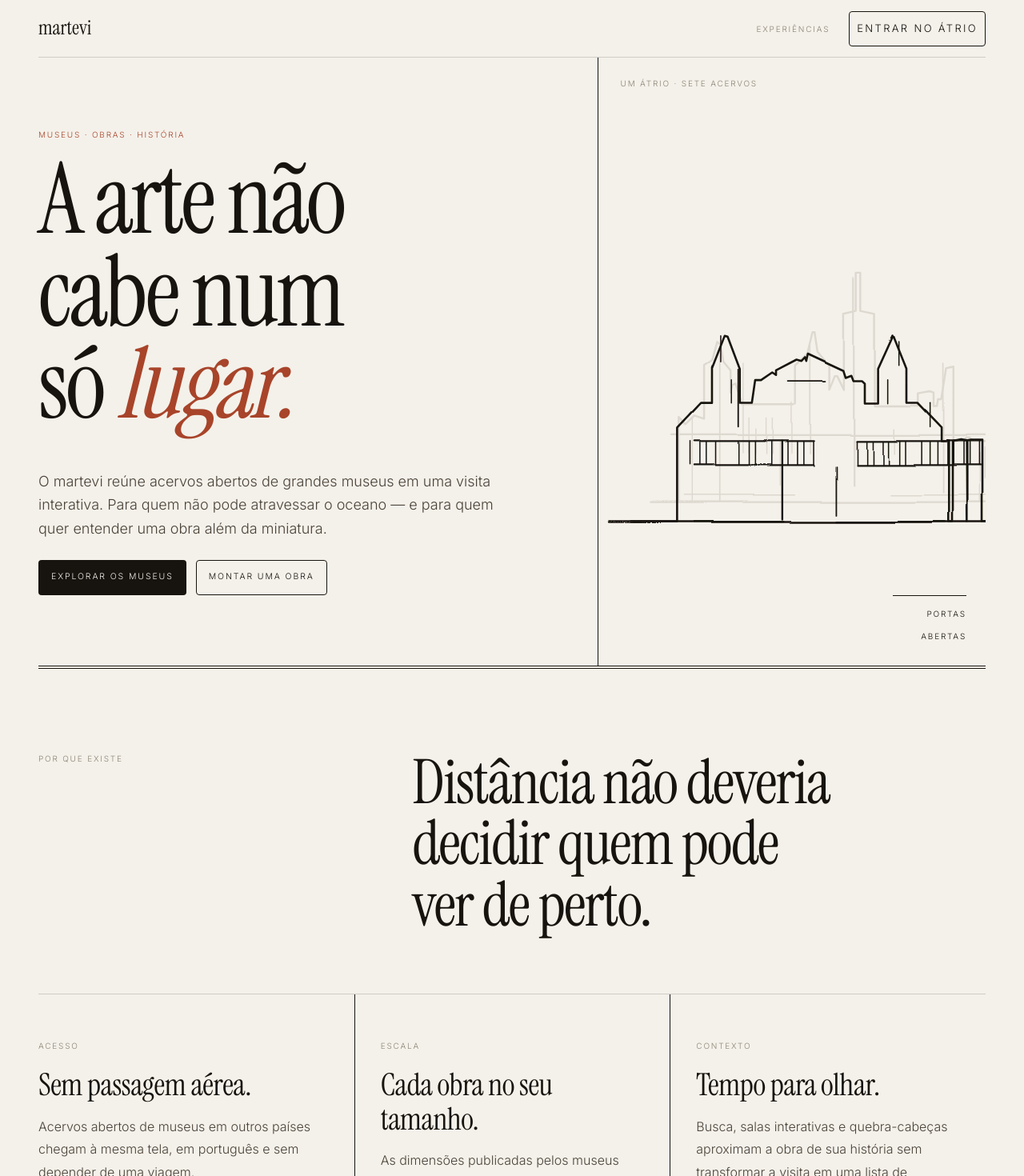
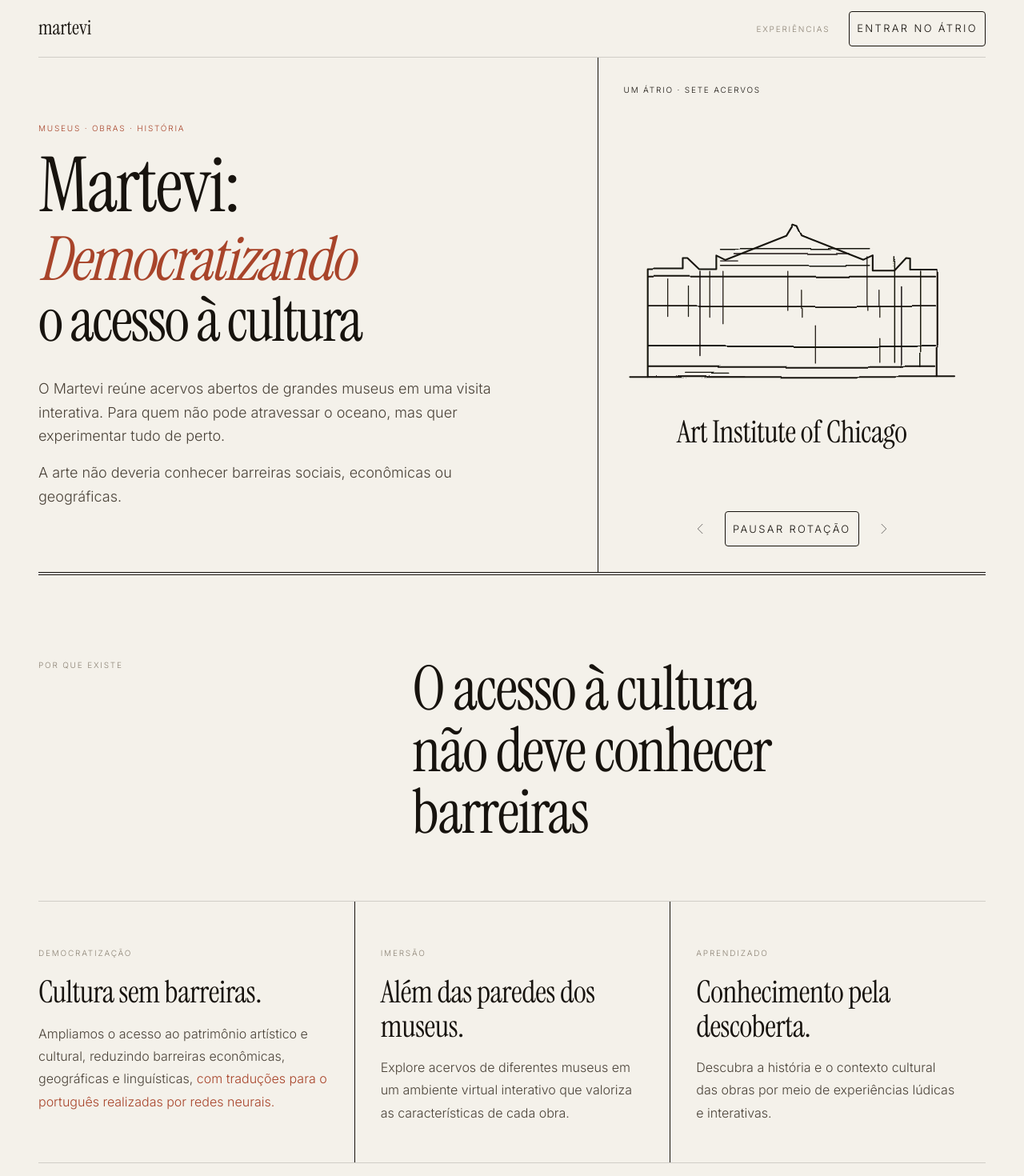
Before and after one commit to martevi-usp/frontend, a React (Vite) app: page / in a window 1280 px wide. Shown: the top 1470 px of the page at 80% size. Built offline with nearby package versions, Linux system fonts and the light colour scheme; no server answers.

Commit message:
feat: refresh landing copy and showcase museum facades

```diff
--- /dev/null
+++ b/src/components/landing/LandingMuseumCarousel.tsx
@@ -0,0 +1,92 @@
+import { Box, Button, IconButton, Typography, useMediaQuery } from '@mui/material'
+import { useEffect, useState } from 'react'
+import { ArrowIcon } from '../icons'
+import { MUSEUMS } from '../museums/catalog'
+import { MuseumBuilding } from '../museums/MuseumBuilding'
+
+const ROTATION_INTERVAL_MS = 5000
+
+export function LandingMuseumCarousel() {
+  const [index, setIndex] = useState(0)
+  const [paused, setPaused] = useState(false)
+  const [hovered, setHovered] = useState(false)
+  const [focused, setFocused] = useState(false)
+  const prefersReducedMotion = useMediaQuery('(prefers-reduced-motion: reduce)')
+  const canRotate = !prefersReducedMotion && !paused
+  const isRotating = canRotate && !hovered && !focused
+  const museum = MUSEUMS[index]
+
+  useEffect(() => {
+    if (!isRotating) return
+
+    const timer = window.setInterval(() => {
+      setIndex((current) => (current + 1) % MUSEUMS.length)
+    }, ROTATION_INTERVAL_MS)
+
+    return () => window.clearInterval(timer)
+  }, [isRotating])
+
+  function move(step: number) {
+    setIndex((current) => (current + step + MUSEUMS.length) % MUSEUMS.length)
+  }
+
+  return (
+    <Box
+      component="section"
+      aria-labelledby="landing-museums-title"
+      onMouseEnter={() => setHovered(true)}
+      onMouseLeave={() => setHovered(false)}
+      onFocus={() => setFocused(true)}
+      onBlur={(event) => {
+        if (!event.currentTarget.contains(event.relatedTarget)) setFocused(false)
+      }}
+      sx={{
+        display: 'flex',
+        flexDirection: 'column',
+        justifyContent: 'space-between',
+        minWidth: 0,
+        gap: 2,
+        py: { xs: 3, md: 4 },
+        px: { md: 4 },
+        borderLeft: { xs: 0, md: '1px solid' },
+        borderTop: { xs: '1px solid', md: 0 },
+        borderColor: 'divider',
+      }}
+    >
+      <Typography id="landing-museums-title" variant="overline" sx={{ color: 'text.primary' }}>
+        um átrio · sete acervos
+      </Typography>
+
+      <Box component="figure" aria-live={isRotating ? 'off' : 'polite'} sx={{ m: 0, textAlign: 'center' }}>
+        <MuseumBuilding providerId={museum.id} style={{ display: 'block', width: '100%', height: 'auto' }} />
+        <Typography
+          component="figcaption"
+          variant="h4"
+          sx={{
+            minHeight: '2.2em',
+            display: 'grid',
+            placeItems: 'center',
+            fontSize: 'clamp(1.5rem, 3vw, 2.5rem)',
+            px: 1,
+          }}
+        >
+          {museum.name}
+        </Typography>
+      </Box>
+
+      <Box sx={{ display: 'flex', justifyContent: 'center', alignItems: 'center', gap: 1 }}>
+        <IconButton onClick={() => move(-1)} aria-label="Museu anterior" sx={{ width: 44, height: 44 }}>
+          <ArrowIcon direction="left" width={18} />
+        </IconButton>
+        {!prefersReducedMotion && (
+          <Button onClick={() => setPaused((current) => !current)} variant="outlined" size="small">
+            {paused ? 'Retomar rotação' : 'Pausar rotação'}
+          </Button>
+        )}
+        <IconButton onClick={() => move(1)} aria-label="Próximo museu" sx={{ width: 44, height: 44 }}>
+          <ArrowIcon direction="right" width={18} />
+        </IconButton>
+      </Box>
+    </Box>
+  )
+}
--- a/src/components/landing/LandingMuseumIllustration.tsx
+++ /dev/null
@@ -1,72 +0,0 @@
-import { Box, Typography } from '@mui/material'
-import { MuseumBuilding } from '../museums/MuseumBuilding'
-
-/** A paper-and-ink composition made from the same facade drawings as the atrium. */
-export function LandingMuseumIllustration() {
-  return (
-    <Box
-      aria-hidden="true"
-      sx={{
-        position: 'relative',
-        minHeight: { xs: 300, md: 520 },
-        borderLeft: { xs: 0, md: '1px solid' },
-        borderTop: { xs: '1px solid', md: 0 },
-        borderColor: 'divider',
-        overflow: 'hidden',
-      }}
-    >
-      <Typography
-        variant="overline"
-        sx={{ position: 'absolute', top: { xs: 20, md: 24 }, left: { xs: 0, md: 28 } }}
-      >
-        um átrio · sete acervos
-      </Typography>
-
-      <Box
-        sx={{
-          position: 'absolute',
-          inset: { xs: '52px -18% auto 10%', md: '58px -18% auto 5%' },
-          height: '72%',
-          color: 'text.disabled',
-          opacity: 0.22,
-          transform: 'translateY(7%) scale(.88)',
-          transformOrigin: 'bottom center',
-        }}
-      >
-        <MuseumBuilding providerId="smithsonian" style={{ width: '100%', height: '100%' }} />
-      </Box>
-      <Box
-        sx={{
-          position: 'absolute',
-          inset: { xs: '66px -10% 0 4%', md: '72px -8% 0 1%' },
-          color: 'text.primary',
-          animation: 'landing-facade-in 1.25s cubic-bezier(.66,0,.25,1) both',
-          '@keyframes landing-facade-in': {
-            from: { transform: 'translateY(26px)' },
-            to: { transform: 'translateY(0)' },
-          },
-          '@media (prefers-reduced-motion: reduce)': { animation: 'none' },
-        }}
-      >
-        <MuseumBuilding providerId="rijksmuseum" style={{ width: '100%', height: '100%' }} />
-      </Box>
-
-      <Box
-        sx={{
-          position: 'absolute',
-          right: { xs: 12, sm: 24 },
-          bottom: { xs: 12, sm: 24 },
-          borderTop: '1px solid',
-          borderColor: 'text.primary',
-          width: 92,
-          pt: 0.75,
-          textAlign: 'right',
-        }}
-      >
-        <Typography variant="overline" component="span" sx={{ color: 'text.primary' }}>
-          portas abertas
-        </Typography>
-      </Box>
-    </Box>
-  )
-}
--- a/src/components/museums/MuseumBuilding.tsx
+++ b/src/components/museums/MuseumBuilding.tsx
@@ -1,4 +1,4 @@
-import type { HTMLAttributes } from 'react'
+import { useId, type HTMLAttributes } from 'react'
 import type { ProviderId } from '../../api/types'
 import { BUILDINGS } from './buildings'
 
@@ -6,12 +6,11 @@ interface MuseumBuildingProps extends HTMLAttributes<SVGSVGElement> {
   providerId: ProviderId
 }
 
-const FILTER_ID = 'predioMao'
-
 // Shared hand-drawn wobble, matching salas.html's own `#maoF` filter — applied
 // once here rather than duplicated into every building's markup.
 export function MuseumBuilding({ providerId, ...rest }: MuseumBuildingProps) {
   const Building = BUILDINGS[providerId]
+  const filterId = useId()
   return (
     <svg
       viewBox="0 0 340 260"
@@ -24,12 +23,12 @@ export function MuseumBuilding({ providerId, ...rest }: MuseumBuildingProps) {
       {...rest}
     >
       <defs>
-        <filter id={FILTER_ID} x="-12%" y="-8%" width="124%" height="118%">
+        <filter id={filterId} x="-12%" y="-8%" width="124%" height="118%">
           <feTurbulence type="fractalNoise" baseFrequency="0.008" numOctaves={2} seed={5} result="n" />
           <feDisplacementMap in="SourceGraphic" in2="n" scale={3.4} xChannelSelector="R" yChannelSelector="G" />
         </filter>
       </defs>
-      <g filter={`url(#${FILTER_ID})`}>
+      <g filter={`url(#${filterId})`}>
         <Building />
       </g>
     </svg>
--- a/src/landing/content.ts
+++ b/src/landing/content.ts
@@ -2,6 +2,7 @@ export interface MissionPillar {
   eyebrow: string
   title: string
   description: string
+  highlight?: string
 }
 
 export type LandingDestinationId = 'atrium' | 'puzzle' | 'daiki'
@@ -21,22 +22,23 @@ export interface LandingDestination {
  */
 export const MISSION_PILLARS: readonly MissionPillar[] = [
   {
-    eyebrow: 'Acesso',
-    title: 'Sem passagem aérea.',
+    eyebrow: 'Democratização',
+    title: 'Cultura sem barreiras.',
     description:
-      'Acervos abertos de museus em outros países chegam à mesma tela, em português e sem depender de uma viagem.',
+      'Ampliamos o acesso ao patrimônio artístico e cultural, reduzindo barreiras econômicas, geográficas e linguísticas,',
+    highlight: 'com traduções para o português realizadas por redes neurais.',
   },
   {
-    eyebrow: 'Escala',
-    title: 'Cada obra no seu tamanho.',
+    eyebrow: 'Imersão',
+    title: 'Além das paredes dos museus.',
     description:
-      'As dimensões publicadas pelos museus devolvem a diferença entre uma pintura de poucos centímetros e uma tela monumental.',
+      'Explore acervos de diferentes museus em um ambiente virtual interativo que valoriza as características de cada obra.',
   },
   {
-    eyebrow: 'Contexto',
-    title: 'Tempo para olhar.',
+    eyebrow: 'Aprendizado',
+    title: 'Conhecimento pela descoberta.',
     description:
-      'Busca, salas interativas e quebra-cabeças aproximam a obra de sua história sem transformar a visita em uma lista de resultados.',
+      'Descubra a história e o contexto cultural das obras por meio de experiências lúdicas e interativas.',
   },
 ] as const
 
@@ -46,7 +48,7 @@ export const LANDING_DESTINATIONS: readonly LandingDestination[] = [
     eyebrow: 'Acervos abertos',
     title: 'Atravesse sete museus.',
     description:
-      'Escolha uma instituição no átrio e percorra obras publicadas por seu acervo digital aberto.',
+      'Um átrio digital que conecta você a sete museus e suas obras em uma experiência virtual imersiva.',
     action: 'Entrar no átrio',
     path: '/atrio',
   },
@@ -55,7 +57,7 @@ export const LANDING_DESTINATIONS: readonly LandingDestination[] = [
     eyebrow: 'Olhar demorado',
     title: 'Reconstrua uma obra.',
     description:
-      'Monte o quebra-cabeça no seu ritmo. Ao terminar, uma nota de parede revela o contexto da imagem.',
+      'Participe de uma experiência lúdica montando quebra-cabeças de obras artísticas e, ao completá-los, descubra suas histórias.',
     action: 'Abrir quebra-cabeça',
     path: '/quebra-cabeca',
   },
--- a/src/pages/HomePage.tsx
+++ b/src/pages/HomePage.tsx
@@ -2,7 +2,7 @@ import { useReducer } from 'react'
 import { Box, Button, Container, Stack, Typography } from '@mui/material'
 import { Link as RouterLink } from 'react-router-dom'
 import { DestinationShowcase } from '../components/landing/DestinationShowcase'
-import { LandingMuseumIllustration } from '../components/landing/LandingMuseumIllustration'
+import { LandingMuseumCarousel } from '../components/landing/LandingMuseumCarousel'
 import { INITIAL_LANDING_STATE, reduceLandingState } from '../landing/controller'
 import { LANDING_DESTINATIONS, MISSION_PILLARS } from '../landing/content'
 
@@ -57,13 +57,12 @@ export default function HomePage() {
         >
           <Box
             sx={{
-              minHeight: { xs: 490, md: 650 },
-              py: { xs: 7, sm: 9, md: 11 },
+              py: { xs: 6, sm: 8, md: 10 },
               pr: { md: 6 },
               display: 'flex',
               flexDirection: 'column',
-              justifyContent: 'space-between',
-              gap: 6,
+              justifyContent: 'center',
+              gap: { xs: 3, md: 4 },
             }}
           >
             <Box>
@@ -73,8 +72,10 @@ export default function HomePage() {
               <Typography
                 variant="h1"
                 sx={{
-                  maxWidth: '8.4ch',
-                  fontSize: 'clamp(58px, 9.6vw, 148px)',
+                  maxWidth: '16ch',
+                  fontSize: 'clamp(2rem, 9.5vw, 4.75rem)',
+                  lineHeight: 1,
+                  overflowWrap: 'anywhere',
                   animation: 'landing-title-in 1s cubic-bezier(.66,0,.25,1) both',
                   '@keyframes landing-title-in': {
                     from: { transform: 'translateY(22px)' },
@@ -83,29 +84,28 @@ export default function HomePage() {
                   '@media (prefers-reduced-motion: reduce)': { animation: 'none' },
                 }}
               >
-                A arte não cabe num só{' '}
+                <Box component="span" sx={{ display: 'block', mb: 1, fontSize: '1.25em' }}>
+                  Martevi:
+                </Box>
                 <Box component="em" sx={{ color: 'primary.main', fontStyle: 'italic' }}>
-                  lugar.
+                  Democratizando
                 </Box>
+                {' '}
+                <Box component="span" sx={{ display: 'inline-block' }}>o acesso à cultura</Box>
               </Typography>
             </Box>
 
             <Box sx={{ maxWidth: 610 }}>
               <Typography variant="body1" sx={{ fontSize: { xs: 16, sm: 18 }, lineHeight: 1.65 }}>
-                O martevi reúne acervos abertos de grandes museus em uma visita interativa. Para quem
-                não pode atravessar o oceano — e para quem quer entender uma obra além da miniatura.
+                O Martevi reúne acervos abertos de grandes museus em uma visita interativa. Para quem
+                não pode atravessar o oceano, mas quer experimentar tudo de perto.
               </Typography>
-              <Stack direction={{ xs: 'column', sm: 'row' }} spacing={1.5} sx={{ mt: 3, alignItems: { sm: 'center' } }}>
-                <Button component={RouterLink} to="/atrio" variant="contained">
-                  Explorar os museus
-                </Button>
-                <Button component={RouterLink} to="/quebra-cabeca" variant="outlined">
-                  Montar uma obra
-                </Button>
-              </Stack>
+              <Typography variant="body1" sx={{ mt: 2, fontSize: { xs: 16, sm: 18 }, lineHeight: 1.65 }}>
+                A arte não deveria conhecer barreiras sociais, econômicas ou geográficas.
+              </Typography>
             </Box>
           </Box>
-          <LandingMuseumIllustration />
+          <LandingMuseumCarousel />
         </Box>
 
         <Box
@@ -126,7 +126,7 @@ export default function HomePage() {
           >
             <Typography variant="overline">por que existe</Typography>
             <Typography id="proposito-titulo" variant="h2" sx={{ fontSize: 'clamp(38px, 6vw, 78px)', maxWidth: '15ch' }}>
-              Distância não deveria decidir quem pode ver de perto.
+              O acesso à cultura não deve conhecer barreiras
             </Typography>
           </Box>
 
@@ -156,6 +156,12 @@ export default function HomePage() {
                 </Typography>
                 <Typography variant="body1" sx={{ mt: 2, maxWidth: '43ch', fontSize: 16 }}>
                   {pillar.description}
+                  {pillar.highlight && (
+                    <>
+                      {' '}
+                      <Box component="span" sx={{ color: 'primary.main' }}>{pillar.highlight}</Box>
+                    </>
+                  )}
                 </Typography>
               </Box>
             ))}
@@ -168,24 +174,10 @@ export default function HomePage() {
           aria-labelledby="experiencias-titulo"
           sx={{ pt: { xs: 2, md: 3 }, pb: { xs: 9, md: 14 }, scrollMarginTop: 24 }}
         >
-          <Box
-            sx={{
-              display: 'flex',
-              flexDirection: { xs: 'column', md: 'row' },
-              justifyContent: 'space-between',
-              alignItems: { md: 'end' },
-              gap: 3,
-              mb: { xs: 5, md: 7 },
-            }}
-          >
-            <Box>
-              <Typography variant="overline">escolha uma entrada</Typography>
-              <Typography id="experiencias-titulo" variant="h2" sx={{ mt: 1.5, fontSize: 'clamp(42px, 7vw, 88px)' }}>
-                A visita começa aqui.
-              </Typography>
-            </Box>
-            <Typography variant="body1" sx={{ maxWidth: '42ch', fontSize: 16 }}>
-              Passe o cursor ou navegue pelo teclado para conhecer cada caminho. Um clique leva direto à experiência.
+          <Box sx={{ mb: { xs: 5, md: 7 } }}>
+            <Typography variant="overline">escolha uma entrada</Typography>
+            <Typography id="experiencias-titulo" variant="h2" sx={{ mt: 1.5, fontSize: 'clamp(42px, 7vw, 88px)' }}>
+              Sua experiência começa aqui.
             </Typography>
           </Box>
           <DestinationShowcase
@@ -202,15 +194,11 @@ export default function HomePage() {
             borderTop: '4px double',
             borderColor: 'text.primary',
             display: 'flex',
-            flexDirection: { xs: 'column', sm: 'row' },
-            alignItems: { xs: 'flex-start', sm: 'center' },
-            justifyContent: 'space-between',
-            gap: 1,
+            alignItems: 'center',
             py: 3,
           }}
         >
           <Typography variant="h5" sx={{ fontSize: 24 }}>martevi</Typography>
-          <Typography variant="overline">museus abertos para olhar devagar</Typography>
         </Box>
       </Container>
     </Box>
```
Also changed, not shown: 6 other files (tests, documents, lock files or other folders).
